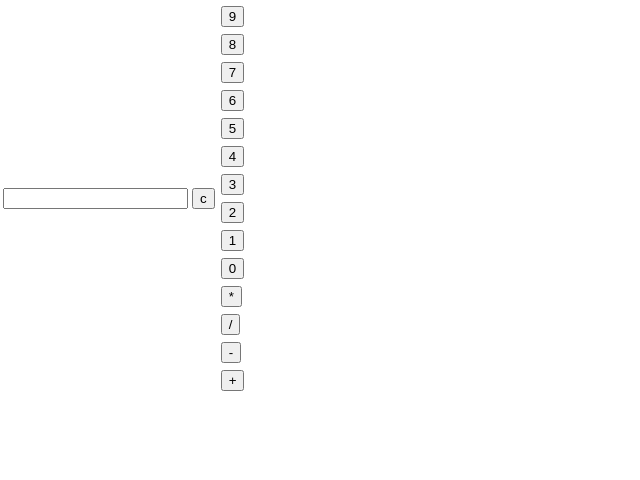
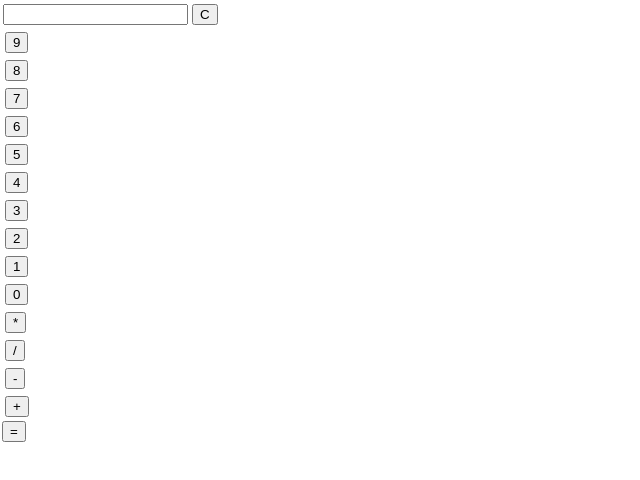
Before and after one commit to Chavozoom/CalculatorJS, a React (Create React App) app: page / in a window 1280 px wide. Shown: the top 480 px of the page, without its empty margins (0-640 px from the left). Built offline with nearby package versions, Linux system fonts and the light colour scheme; the HTML template or start-up script is replaced by a standard one.

Commit message:
adding calc function

```diff
--- a/src/components/App.jsx
+++ b/src/components/App.jsx
@@ -4,9 +4,7 @@ import Calculator from './Calculator';
 const App = () => {
 
   return (
-    <div >
         <Calculator />
-    </div>
   );
 }
 
--- a/src/components/Calculator.jsx
+++ b/src/components/Calculator.jsx
@@ -1,5 +1,5 @@
 import React, {useState} from 'react';
-import Button from "./Button";
+import Number from "./Numbers";
 import Operator from "./Operators"
 
 var numbers = (''+Array(10)).split(',').map(function(){return this[0]++;}, [0]).reverse();
@@ -7,25 +7,30 @@ const operators = ["*", "/", "-", "+"];
 
 const Calculator = () => {
     const [formula, setFormula] = useState([]);
+    const [showResult, setShowResult] = useState(false);
+    const [result, setResult] = useState(0);
 
     const addNumber = (number) =>{
-
+    setShowResult(false);
     setFormula((prevItems) => {
         return [...prevItems, number];
       });
     }
 
+    const calc = (formula) =>{
+      setResult(eval(formula.join("")));
+      setShowResult(true);
+      setFormula([]);
+    }
+
   return (
-    <div >
   <table>
     <tr>
-            {console.log(formula)}
-            <td colspan="3"><input type="text" value={formula.join("")}/></td>
-            <td><input type="button" value="c" onclick="clr()" /> </td>
-
-
-        {numbers.map((number, i) =>
-        <Button
+            <td colspan="3"><input type="text" value={showResult ? result : formula.join("")}/></td>
+            <td><input type="button" value="C" onclick="clr()" /> </td>
+    </tr>
+        {numbers.map((number) =>
+        <Number
         number =  {number}
         addNumber = {addNumber}
         />
@@ -37,11 +42,8 @@ const Calculator = () => {
        formula = {formula}
         />
         )}
-        </tr>
+    <button type="button" value="=" onClick={() => calc(formula)} >=</button>
   </table>
-
-    </div>
-
   );
 }
 
```
Also changed, not shown: src/components/Numbers.jsx (renamed from src/components/Button.jsx). Lines whose indentation alone changed are shown as unchanged.
